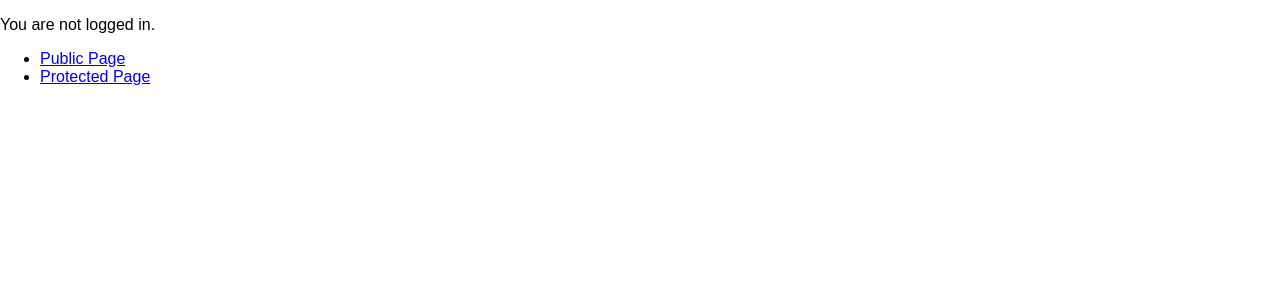
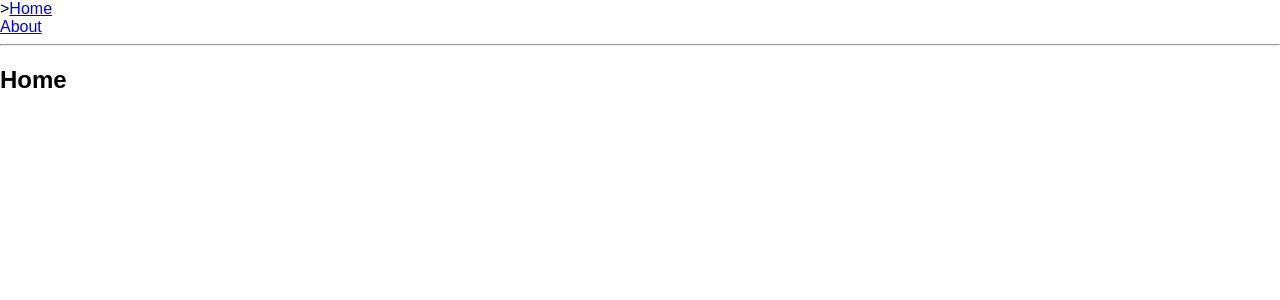
Before and after one commit to oscaroceguera/react-router-4, a React (Create React App) app: page / in a window 1280 px wide. Shown: the top 300 px of the page. Built offline with nearby package versions, Linux system fonts and the light colour scheme.

Commit message:
Custom Link

```diff
--- a/src/App.js
+++ b/src/App.js
@@ -2,102 +2,40 @@ import React from 'react';
 import {
   BrowserRouter as Router,
   Route,
-  Link,
-  Redirect,
-  withRouter
+  Link
 } from 'react-router-dom'
 
-////////////////////////////////////////////////////////////
-// 1. Click the public page
-// 2. Click the protected page
-// 3. Log in
-// 4. Click the back button, note the URL each time
+const Home = () => (
+  <div>
+    <h2>Home</h2>
+  </div>
+)
 
+const About = () => (
+  <div>
+    <h2>About</h2>
+  </div>
+)
 
-
-const fakeAuth = {
-  isAuthenticated: false,
-  authenticate(cb) {
-    this.isAuthenticated = true
-    setTimeout(cb, 100) // fake async
-  },
-  signout(cb) {
-    this.isAuthenticated = false
-    setTimeout(cb, 100)
-  }
-}
-
-const AuthButton = withRouter(({ history }) => (
-  fakeAuth.isAuthenticated ? (
-    <p>
-      Welcome ! <button onClick={() => {
-        fakeAuth.signout(() => history.push('/'))
-      }}></button>
-    </p>
-  ) : (
-    <p>You are not logged in.</p>
-  )
-))
-
-const PrivateRoute = ({ component: Component, ...rest }) => (
-  <Route {...rest} render={props => (
-    fakeAuth.isAuthenticated ? (
-      <Component {...props} />
-    ) : (
-      <Redirect to={{
-        pathname:'/login',
-        state: { from: props.location }
-      }}/>
-    )
+const OldScoolMenuLink = ({ label, to, activeOnlyWhenExact }) => (
+  <Route path={to} exact={activeOnlyWhenExact} children={({match}) => (
+    <div className={match ? 'active' : ''}>
+      {match ? '>' : ''}<Link to={to}>{label}</Link>
+    </div>
   )} />
 )
 
-const Public = () => <h3>Public</h3>
-const Protected = () => <h3>Protected</h3>
-
-class Login extends React.Component {
-  state = {
-    redirectToReferrer: false
-  }
-
-  login = () => {
-    fakeAuth.authenticate(() => {
-      this.setState({ redirectToReferrer: true })
-    })
-  }
-
-  render() {
-    const { from } = this.props.location.state || { from: { pathname : '/' }}
-    const { redirectToReferrer } = this.state
-
-    if (redirectToReferrer) {
-      return (
-        <Redirect to={from} />
-      )
-    }
-
-    return (
-      <div>
-        <p>You must log in to view the page at { from.pathname }</p>
-        <button onClick={this.login}>Log in</button>
-      </div>
-    )
-  }
-}
-
-const AuthExample = () => (
+const CustomLinkExample = () => (
   <Router>
     <div>
-      <AuthButton />
-      <ul>
-        <li><Link to="/public">Public Page</Link></li>
-        <li><Link to="/protected">Protected Page</Link></li>
-      </ul>
-      <Route path="/public" component={Public} />
-      <Route path="/login" component={Login} />
-      <PrivateRoute path="/protected" component={Protected} />
+      <OldScoolMenuLink activeOnlyWhenExact={true} to="/" label="Home" />
+      <OldScoolMenuLink to='/about' label='About' />
+      <hr />
+
+      <Route exact path="/" component={Home} />
+      <Route path="/about" component={About} />
     </div>
   </Router>
 )
 
-export default AuthExample
+export default CustomLinkExample
```
